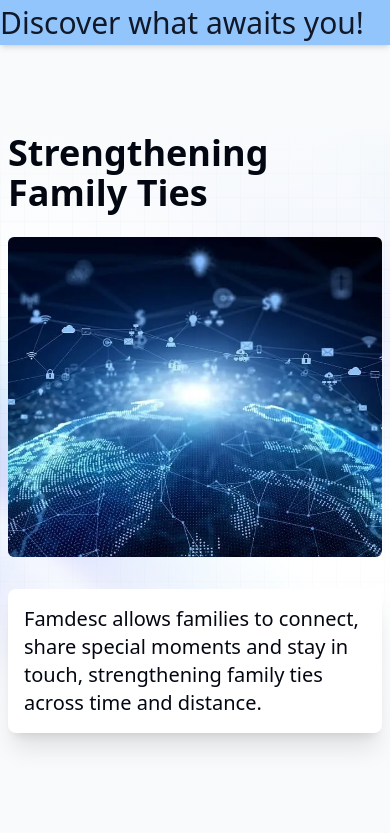
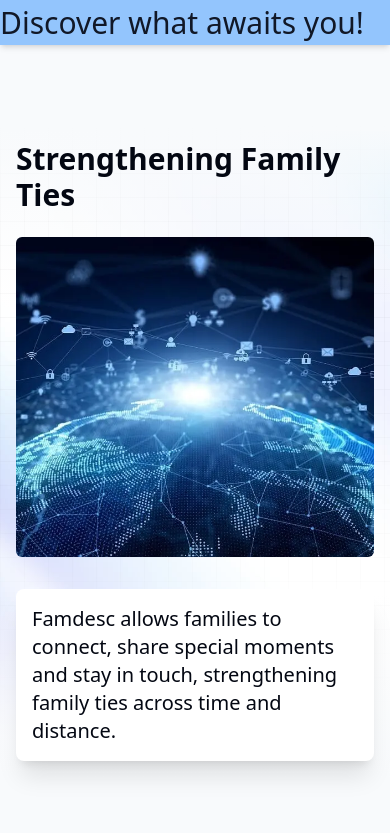
Before and after one commit to nardis9501/famdesc-landingpage, a Next.js app: page / in a window 390 px wide. Shown: the part 2766-3599 px from the top of the page. Built offline with nearby package versions, Linux system fonts and the light colour scheme; what @midudev/tailwind-animations would draw is missing.

Commit message:
fix: add padding

```diff
--- a/components/BenefitsList/FeatureCard.js
+++ b/components/BenefitsList/FeatureCard.js
@@ -25,8 +25,8 @@ export default function FeatureCard(props) {
               backdropBottom
               heroImageNumber={counter}
             >
-              <section className="p-2 md:p-6 my-20 md:mx-0  text-gray-950 dark:text-white">
-                <h4 className="capitalize text-4xl font-bold mb-6">
+              <section className="p-4 md:p-6 my-20 md:mx-0 text-gray-950 dark:text-white">
+                <h4 className="capitalize text-3xl md:text-4xl font-bold mb-6">
                   {shortTitle}
                 </h4>
                 <div className="grid grid-cols-1  md:grid-cols-2">
```
